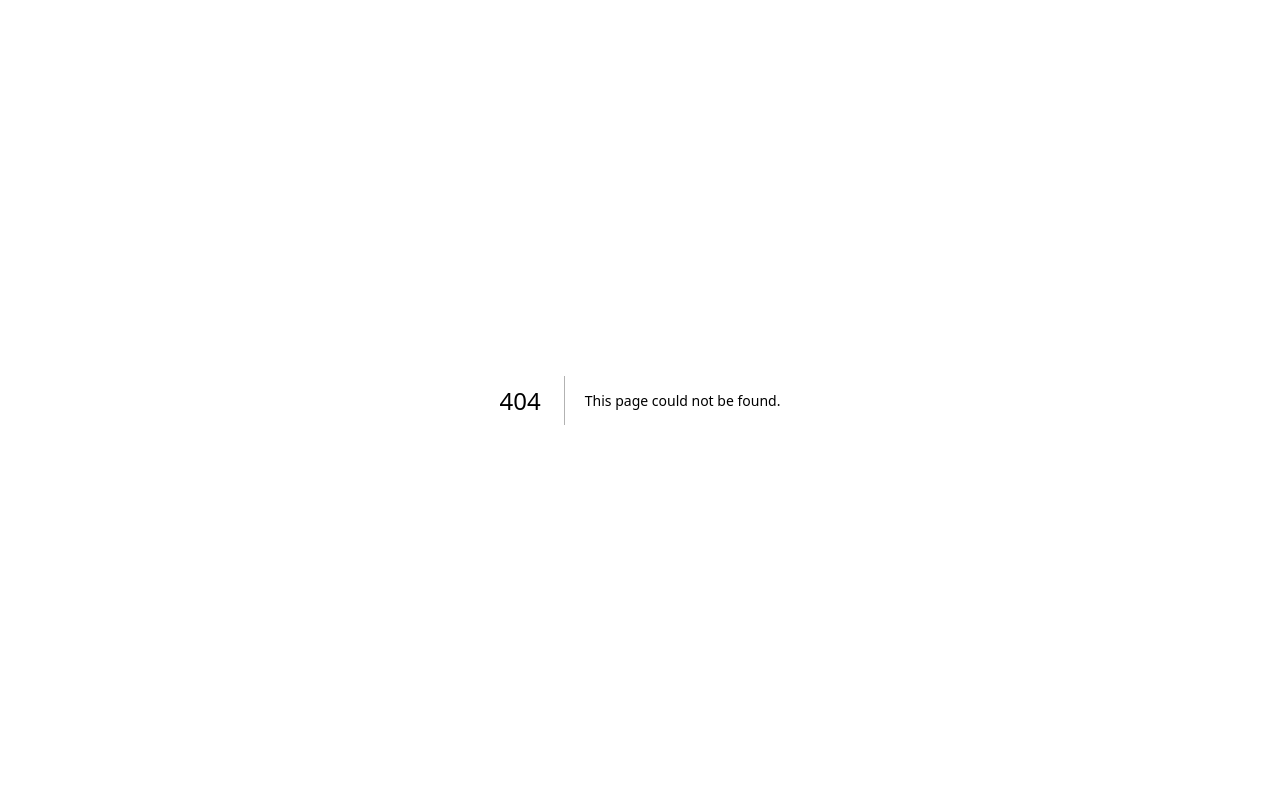
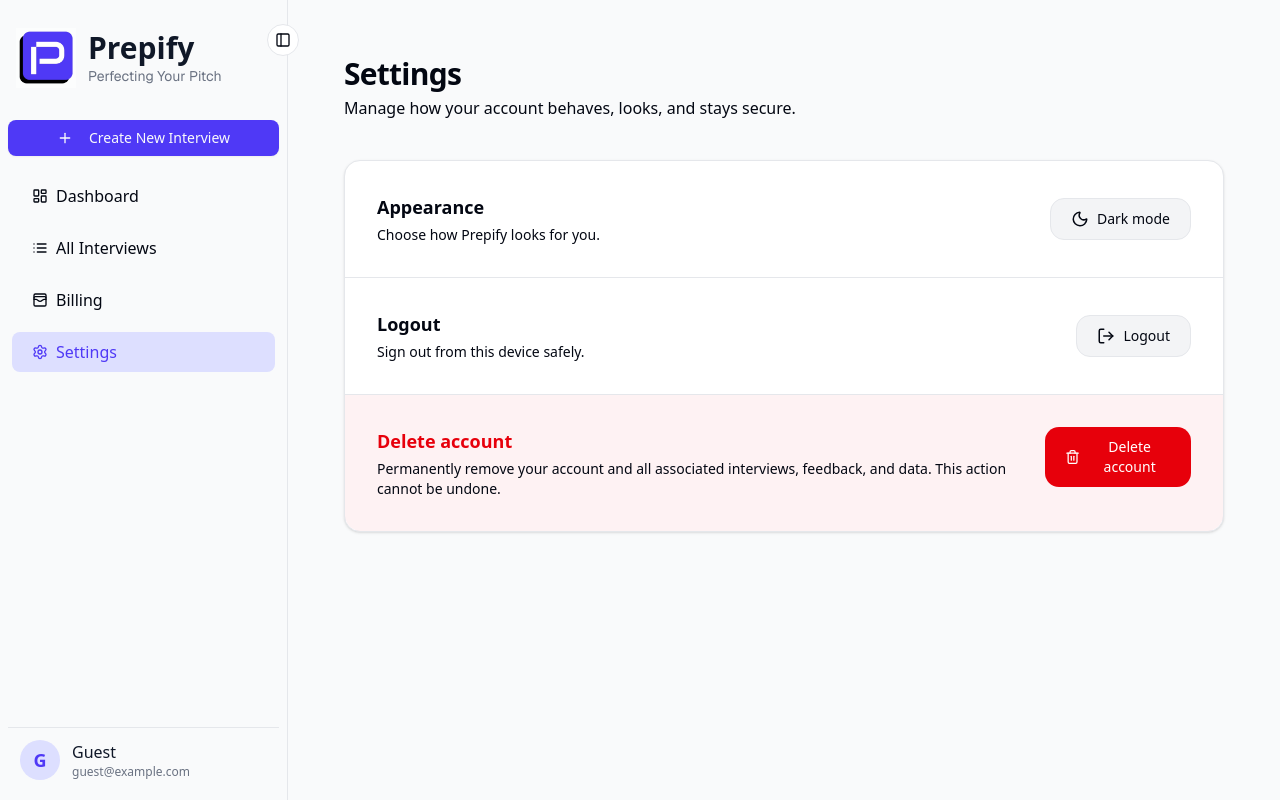
Before and after one commit to Madhuri36/Prepify, a Next.js app: page /settings in a window 1280 px wide. Before the commit this address had no page. Built offline with nearby package versions, Linux system fonts and the light colour scheme; no server answers.

Commit message:
added settings page

```diff
--- /dev/null
+++ b/app/(main)/all-interviews/page.jsx
@@ -0,0 +1,51 @@
+import React from "react";
+import InterviewCard from "../dashboard/_components/InterviewCard";
+import { getUser } from "@/app/actions/auth";
+import {
+  getInterviewByUserId,
+  getLatestInterviews,
+} from "@/app/actions/auth";
+
+async function AllInterviewsPage() {
+  const { user } = await getUser();
+
+  const [userInterviews, otherInterviews] = await Promise.all([
+    user ? getInterviewByUserId(user.id, 100) : [],
+    user ? getLatestInterviews({ userId: user.id, limit: 100 }) : [],
+  ]);
+
+  const allInterviews = [
+    ...(userInterviews || []),
+    ...(otherInterviews || []),
+  ];
+
+  return (
+    <section className="flex flex-col gap-8 mt-6">
+      {/* HEADER */}
+      <div>
+        <h1 className="text-3xl font-bold">All Interviews</h1>
+        <p className="text-muted-text mt-1">
+          Explore interviews created by you and others
+        </p>
+      </div>
+
+      {/* INTERVIEW GRID */}
+      <div className="flex flex-wrap gap-6 max-lg:flex-col w-full items-stretch">
+        {allInterviews.length > 0 ? (
+          allInterviews.map((interview) => (
+            <InterviewCard
+              key={interview.id}
+              {...interview}
+            />
+          ))
+        ) : (
+          <p className="text-muted-text">
+            No interviews available right now
+          </p>
+        )}
+      </div>
+    </section>
+  );
+}
+
+export default AllInterviewsPage;
--- a/app/(main)/dashboard/_components/DisplayTechIcons.jsx
+++ b/app/(main)/dashboard/_components/DisplayTechIcons.jsx
@@ -1,3 +1,4 @@
+"use client";
 import { cn, getTechLogos } from '@/lib/utils';
 import Image from 'next/image';
 import React, { useEffect, useState } from 'react';
--- a/app/(main)/dashboard/_components/InterviewCard.jsx
+++ b/app/(main)/dashboard/_components/InterviewCard.jsx
@@ -1,6 +1,6 @@
 import { Button } from "@/components/ui/button";
 import dayjs from "dayjs";
-import { Calendar, ClipboardList, Code, Star } from "lucide-react";
+import { Calendar, Star } from "lucide-react";
 import Link from "next/link";
 import React from "react";
 import DisplayTechIcons from "./DisplayTechIcons";
@@ -9,51 +9,72 @@
 
 function InterviewCard({ id, userId, role, type, techstack, createdAt }) {
   const feedback = null;
+
   const normalizedType = /mixed/i.test(type) ? "Mixed" : type;
+
   const formattedDate = dayjs(
     feedback?.createdAt || createdAt || Date.now()
   ).format("MMM DD, YYYY");
 
   return (
     <div className="card-border w-[320px] max-sm:w-full">
-      <div className="card-interview bg-white border-[#DDDFFF] rounded-2xl shadow-sm hover:shadow-lg transition-all duration-300 p-6 flex flex-col justify-between relative">
+      <div className="card-interview bg-card border border-border rounded-2xl shadow-sm hover:shadow-lg transition-all duration-300 p-6 flex flex-col justify-between relative">
 
         {/* Badge */}
-        <div className="absolute top-0 right-0 px-4 py-2 rounded-bl-lg bg-gray-200">
-          <p className="badge-text text-[#4F39F6]">{normalizedType}</p>
+        <div className="absolute top-0 right-0 px-4 py-2 rounded-bl-lg bg-secondary">
+          <p className="badge-text text-primary">
+            {normalizedType}
+          </p>
         </div>
 
         {/* Icon + Title */}
         <div>
-          <Image src={getRandomInterviewCover()} alt="cover-img" width={50} height={50} className="rounded-full object-fit size-[50px]" />
-          <h3 className="mt-3 text-lg font-semibold text-gray-800 capitalize">
+          <Image
+            src={getRandomInterviewCover()}
+            alt="cover-img"
+            width={50}
+            height={50}
+            className="rounded-full size-[50px]"
+          />
+
+          <h3 className="mt-3 text-lg font-semibold text-foreground capitalize">
             {role} Interview
           </h3>
 
           {/* Date & Score */}
-          <div className="flex flex-row gap-6 mt-3 text-gray-600">
+          <div className="flex flex-row gap-6 mt-3 text-muted-text">
             <div className="flex items-center gap-2">
-              <Calendar className="w-5 h-5 text-[#4F39F6]" />
+              <Calendar className="w-5 h-5 text-primary" />
               <p className="text-sm">{formattedDate}</p>
             </div>
+
             <div className="flex items-center gap-2">
               <Star className="w-5 h-5 text-yellow-500" />
-              <p className="text-sm">{feedback?.totalScore || "---"}/100</p>
+              <p className="text-sm">
+                {feedback?.totalScore || "---"}/100
+              </p>
             </div>
           </div>
 
           {/* Feedback / Placeholder */}
-          <p className="line-clamp-2 mt-5 text-gray-700">
+          <p className="line-clamp-2 mt-5 text-muted-text">
             {feedback?.finalAssessment ||
               "You haven't taken the interview yet. Take it now to improve your skills!"}
           </p>
         </div>
 
         {/* Tech icons and button */}
-        <div className="flex flex-row justify-between items-center">
+        <div className="flex flex-row justify-between items-center mt-6">
           <DisplayTechIcons techStack={techstack} />
-          <Button className="btn-primary bg-[#4F39F6] hover:bg-[#3B2CCB] text-white rounded-1/2 px-5 font-semibold transition-all duration-300">
-            <Link href={feedback ? `/interview/${id}/feedback` : `/interview/${id}`}>
+
+          <Button className="btn-primary">
+            <Link
+              href={
+                feedback
+                  ? `/interview/${id}/feedback`
+                  : `/interview/${id}`
+              }
+            >
               {feedback ? "Check Feedback" : "View Interview"}
             </Link>
           </Button>
--- a/app/(main)/dashboard/_components/YourInterviews.jsx
+++ b/app/(main)/dashboard/_components/YourInterviews.jsx
@@ -1,26 +1,53 @@
-import { dummyInterviews } from "@/constants";
 import React from "react";
 import InterviewCard from "./InterviewCard";
+import { getUser } from "@/app/actions/auth";
+import { getInterviewByUserId } from "@/app/actions/auth";
+import { getLatestInterviews } from "@/app/actions/auth.js"; // adjust path if needed
 
-function YourInterviews() {
+async function YourInterviews() {
+  const { user } = await getUser();
+
+  const [userInterviews, latestInterviews] = await Promise.all([
+    user ? getInterviewByUserId(user.id) : [],
+    user ? getLatestInterviews({ userId: user.id }) : [],
+  ]);
+
+  const hasPastInterviews = userInterviews.length > 0;
+  const hasLatestInterviews = latestInterviews.length > 0;
+
   return (
-    <section className="flex flex-col gap-6 mt-8 space-y-3">
+    <section className="flex flex-col gap-10 mt-8">
+      {/* YOUR INTERVIEWS */}
       <div>
         <h2 className="text-2xl font-bold">Your Interviews</h2>
-        <div className=" mt-5 flex flex-wrap gap-6 max-lg:flex-col w-full items-stretch">
-          {dummyInterviews.map((interview) => (
-             <InterviewCard key={interview.id} {...interview} />
-          ))}
+
+        <div className="mt-5 flex flex-wrap gap-6 max-lg:flex-col w-full items-stretch">
+          {hasPastInterviews ? (
+            userInterviews.map((interview) => (
+              <InterviewCard key={interview.id} {...interview} />
+            ))
+          ) : (
+            <p className="text-gray-500">
+              You haven&apos;t conducted any interviews yet
+            </p>
+          )}
         </div>
       </div>
 
+      {/* TAKE AN INTERVIEW */}
       <div>
         <h2 className="text-2xl font-bold">Take an Interview</h2>
-        <div className=" mt-5 flex flex-wrap gap-6 max-lg:flex-col w-full items-stretch">
-          {dummyInterviews.map((interview) => (
-             <InterviewCard key={interview.id} {...interview} />
-          ))}
-          <p>You haven&apos;t taken any interviews yet</p>
+
+        <div className="mt-5 flex flex-wrap gap-6 max-lg:flex-col w-full items-stretch">
+          {hasLatestInterviews ? (
+            latestInterviews.map((interview) => (
+              <InterviewCard key={interview.id} {...interview} />
+            ))
+          ) : (
+            <p className="text-gray-500">
+              No interviews available right now
+            </p>
+          )}
         </div>
       </div>
     </section>
--- a/app/(main)/dashboard/page.jsx
+++ b/app/(main)/dashboard/page.jsx
@@ -1,5 +1,4 @@
 // app/dashboard/page.js
-"use client";
 import React from 'react';
 import WelcomeContainer from './_components/WelcomeContainer';
 import YourInterviews from './_components/YourInterviews';
--- /dev/null
+++ b/app/(main)/settings/_components/SettingsClient.jsx
@@ -0,0 +1,143 @@
+"use client";
+
+import { useEffect, useState } from "react";
+import { Moon, Sun, LogOut, Trash2 } from "lucide-react";
+import { signOut } from "@/app/actions/auth";
+
+export default function SettingsClient() {
+  const [theme, setTheme] = useState("light");
+  const [confirmDelete, setConfirmDelete] = useState(false);
+
+  useEffect(() => {
+    const storedTheme = localStorage.getItem("theme") || "light";
+    setTheme(storedTheme);
+    document.documentElement.classList.toggle("dark", storedTheme === "dark");
+  }, []);
+
+  const toggleTheme = () => {
+    const next = theme === "dark" ? "light" : "dark";
+    setTheme(next);
+    localStorage.setItem("theme", next);
+    document.documentElement.classList.toggle("dark", next === "dark");
+  };
+
+  return (
+    <section className="w-full px-2 sm:px-4 lg:px-6 py-6">
+      {/* HEADER */}
+      <div className="mb-10">
+        <h1 className="text-3xl font-bold tracking-tight">
+          Settings
+        </h1>
+        <p className="text-muted-text mt-1 max-w-2xl">
+          Manage how your account behaves, looks, and stays secure.
+        </p>
+      </div>
+
+      {/* SETTINGS BOX */}
+      <div className="w-full rounded-2xl border border-border bg-card shadow-sm">
+
+        {/* APPEARANCE */}
+        <div className="p-8 flex flex-col md:flex-row md:items-center md:justify-between gap-6">
+          <div className="space-y-1">
+            <h3 className="text-lg font-semibold">
+              Appearance
+            </h3>
+            <p className="text-sm text-muted-text max-w-md">
+              Choose how Prepify looks for you.
+            </p>
+          </div>
+
+          <button
+            onClick={toggleTheme}
+            className="flex items-center gap-2 px-5 py-2.5 rounded-xl border border-border bg-secondary hover:bg-accent transition-all duration-200 text-sm font-medium"
+          >
+            {theme === "dark" ? (
+              <>
+                <Sun size={18} />
+                Light mode
+              </>
+            ) : (
+              <>
+                <Moon size={18} />
+                Dark mode
+              </>
+            )}
+          </button>
+        </div>
+
+        <div className="h-px bg-border" />
+
+        {/* LOGOUT */}
+        <div className="p-8 flex flex-col md:flex-row md:items-center md:justify-between gap-6">
+          <div className="space-y-1">
+            <h3 className="text-lg font-semibold">
+              Logout
+            </h3>
+            <p className="text-sm text-muted-text max-w-md">
+              Sign out from this device safely.
+            </p>
+          </div>
+
+          <form action={signOut}>
+            <button
+              type="submit"
+              className="flex items-center gap-2 px-5 py-2.5 rounded-xl border border-border bg-secondary hover:bg-accent transition-all duration-200 text-sm font-medium"
+            >
+              <LogOut size={18} />
+              Logout
+            </button>
+          </form>
+        </div>
+
+        <div className="h-px bg-border" />
+
+        {/* DELETE ACCOUNT */}
+        <div className="p-8 bg-destructive/5 rounded-b-2xl">
+          <div className="flex flex-col lg:flex-row lg:items-start lg:justify-between gap-6">
+            <div className="space-y-1 max-w-2xl">
+              <h3 className="text-lg font-semibold text-destructive">
+                Delete account
+              </h3>
+              <p className="text-sm text-muted-text">
+                Permanently remove your account and all associated interviews,
+                feedback, and data. This action cannot be undone.
+              </p>
+            </div>
+
+            <button
+              onClick={() => setConfirmDelete(true)}
+              className="flex items-center gap-2 px-5 py-2.5 rounded-xl bg-destructive text-white hover:opacity-90 transition-all duration-200 text-sm font-medium"
+            >
+              <Trash2 size={18} />
+              Delete account
+            </button>
+          </div>
+
+          {/* CONFIRMATION */}
+          {confirmDelete && (
+            <div className="mt-6 p-5 rounded-xl border border-destructive/40 bg-destructive/10">
+              <p className="text-sm mb-4 font-medium">
+                Are you absolutely sure?
+              </p>
+
+              <div className="flex flex-wrap gap-3">
+                <button
+                  className="px-5 py-2 rounded-lg bg-destructive text-white text-sm font-medium hover:opacity-90"
+                >
+                  Yes, delete my account
+                </button>
+                <button
+                  onClick={() => setConfirmDelete(false)}
+                  className="px-5 py-2 rounded-lg border border-border text-sm font-medium hover:bg-accent"
+                >
+                  Cancel
+                </button>
+              </div>
+            </div>
+          )}
+        </div>
+
+      </div>
+    </section>
+  );
+}
--- /dev/null
+++ b/app/(main)/settings/page.jsx
@@ -0,0 +1,9 @@
+import SettingsClient from "./_components/SettingsClient";
+
+export default function SettingsPage() {
+  return (
+    <div className="dashboard">
+      <SettingsClient />
+    </div>
+  );
+}
--- a/app/actions/auth.js
+++ b/app/actions/auth.js
@@ -4,6 +4,7 @@
 import { createClient } from '@/utils/supabase/server'
 import { redirect } from 'next/navigation'
 import { revalidatePath } from 'next/cache'
+
 
 export async function signUp(formData) {
   const supabase = await createClient()
@@ -50,7 +51,7 @@
       }
     }
 
-    revalidatePath('/', 'layout')
+    revalidatePath('/dashboard', 'layout')
     redirect('/dashboard') // or wherever you want to redirect after signup
 
   } catch (error) {
@@ -59,30 +60,22 @@
   }
 }
 
+// app/actions/auth.js
 export async function signIn(formData) {
-  const supabase = await createClient()
+  const supabase = await createClient();
 
-  const data = {
-    email: formData.get('email'),
-    password: formData.get('password'),
+  const { error } = await supabase.auth.signInWithPassword({
+    email: formData.get("email"),
+    password: formData.get("password"),
+  });
+
+  if (error) {
+    return { error: error.message };
   }
 
-  try {
-    const { error } = await supabase.auth.signInWithPassword(data)
+  return { success: true };
+}
 
-    if (error) {
-      console.error('Sign in error:', error)
-      return { error: error.message }
-    }
-
-    revalidatePath('/', 'layout')
-    redirect('/dashboard')
-
-  } catch (error) {
-    console.error('Unexpected sign in error:', error)
-    return { error: 'An unexpected error occurred. Please try again.' }
-  }
-}
 
 // ----------------- SIGN OUT -----------------
 export async function signOut() {
@@ -109,3 +102,38 @@
   }
   return { user, error: null }
 }
+
+
+// ----------------- GET INTERVIEWS BY USER ID -----------------
+export async function getInterviewByUserId(userId,limit=6) {
+  const supabase = await createClient();
+
+  const { data, error } = await supabase
+    .from("interviews")
+    .select("*")
+    .eq("user_id", userId)
+    .limit(limit)
+    .order("created_at", { ascending: false });
+
+  if (error) {
+    console.error("Error fetching interviews:", error.message);
+    return null;
+  }
+
+  return data;
+}
+
+// ----------------- GET LATEST INTERVIEWS (EXCEPT USER) -----------------
+export async function getLatestInterviews({ userId, limit = 20 }) {
+  const supabase = await createClient();
+
+  const { data } = await supabase
+    .from("interviews")
+    .select("*")
+    .eq("finalized", true)
+    .neq("user_id", userId)
+    .order("created_at", { ascending: false })
+    .limit(limit);
+
+  return data;
+}
--- a/app/auth/login/page.jsx
+++ b/app/auth/login/page.jsx
@@ -1,34 +1,36 @@
-// app/auth/login/page.js
 "use client";
+
 import { z } from "zod";
+import { useState } from "react";
+import { useRouter } from "next/navigation";
 import AuthForm from "@/components/AuthForm";
-import { signIn } from '@/app/actions/auth';
-import { useState } from 'react';
+import { signIn } from "@/app/actions/auth";
 
 const loginSchema = z.object({
-  email: z.string().email({ message: "Enter a valid email." }),
-  password: z.string().min(6, { message: "Password must be at least 6 characters." }),
+  email: z.string().email("Enter a valid email"),
+  password: z.string().min(6, "Password must be at least 6 characters"),
 });
 
 export default function LoginPage() {
   const [errorMessage, setErrorMessage] = useState(null);
+  const router = useRouter();
 
   const onSubmit = async (values) => {
-    try {
-      setErrorMessage(null);
-      const formData = new FormData();
-      formData.append('email', values.email);
-      formData.append('password', values.password);
+    setErrorMessage(null);
 
-      const result = await signIn(formData);
+    const formData = new FormData();
+    formData.append("email", values.email);
+    formData.append("password", values.password);
 
-      if (result?.error) {
-        setErrorMessage(result.error);
-      }
-    } catch (error) {
-      console.error('Login submission error:', error);
-      setErrorMessage('An unexpected error occurred. Please try again.');
+    const result = await signIn(formData);
+
+    if (result?.error) {
+      setErrorMessage(result.error);
+      return;
     }
+
+    // ✅ THIS IS REQUIRED
+    router.replace("/dashboard");
   };
 
   return (
@@ -38,10 +40,11 @@
         defaultValues={{ email: "", password: "" }}
         onSubmit={onSubmit}
       />
+
       {errorMessage && (
-        <div className="text-red-500 text-center mt-4">
+        <p className="text-red-500 text-center mt-4">
           {errorMessage}
-        </div>
+        </p>
       )}
     </>
   );
--- a/middleware.js
+++ b/middleware.js
@@ -76,7 +76,7 @@
 
   if (user && isAuthRoute) {
     // If logged in and trying to access an auth route
-    return NextResponse.redirect(new URL('/', request.url))
+    return NextResponse.redirect(new URL('/dashboard', request.url))
   }
 
   return response
```
